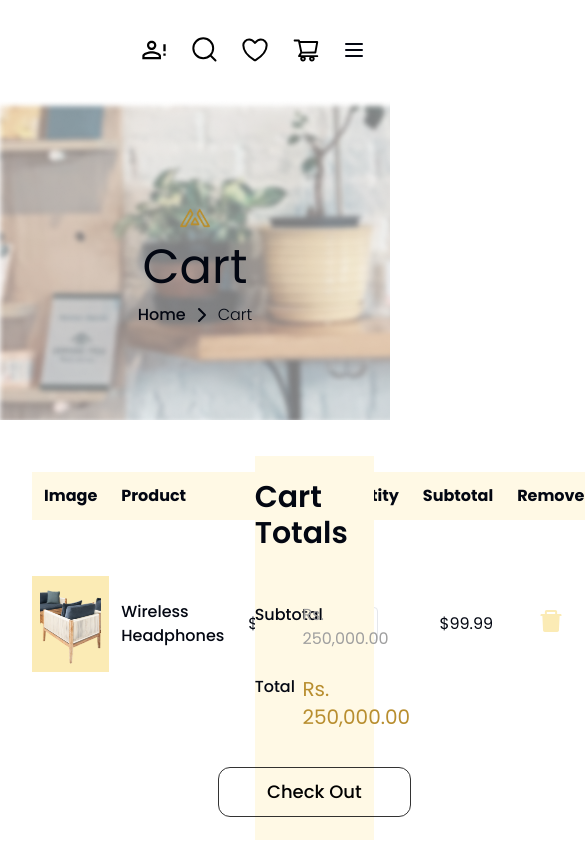
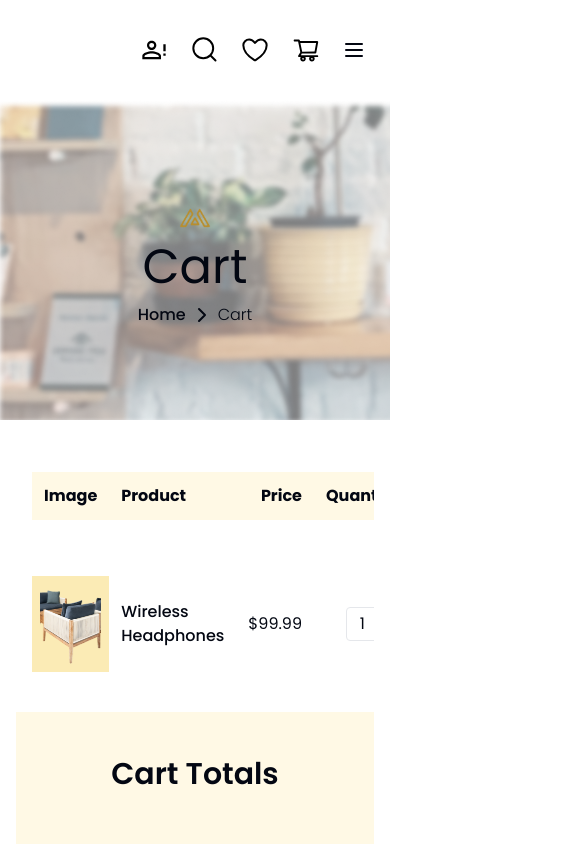
Before and after one commit to mrehanamjad/ui-ux_hackathon_giaic, a Next.js app: page /cart in a window 390 px wide. Shown: the top 844 px of the page, 585 px wide, since content can reach past the window. Built offline with nearby package versions, Linux system fonts and the light colour scheme.

Commit message:
responsive the card page

```diff
--- a/src/app/cart/page.tsx
+++ b/src/app/cart/page.tsx
@@ -11,11 +11,11 @@ function CartPage() {
     <div className="w-full">
       <PageHero name="Cart" />
       <Container className="p-9">
-        <div className="max-w-6xl w-full mx-auto min-h-96 grid grid-cols-3">
-          <div className="col-span-2 h-full w-full">
+        <div className="max-w-6xl w-full mx-auto min-h-96 grid grid-cols-1 lg:grid-cols-3">
+          <div className="lg:col-span-2 col-span-1 h-full w-full">
             <CartTable />
           </div>
-          <div className="col-span-1 bg-[#FFF9E5] h-full flex justify-center items-center flex-col gap-9 w-full">
+          <div className="col-span-1 bg-[#FFF9E5] h-full flex justify-center items-center flex-col gap-9 max-lg:py-5 max-lg:my-6 w-full">
             <h2 className="font-semibold text-3xl mb-4">Cart Totals</h2>
             <div className="grid grid-cols-3  gap-6">
                 <span className="font-medium col-span-1">Subtotal</span><span className="text-[#9F9F9F] col-span-2">Rs. 250,000.00</span>
@@ -46,8 +46,8 @@ export const CartTable = () => {
   ];
 
   return (
-    <div className="container mx-auto p-4">
-      <table className="w-full border-collapse">
+    <div className="container mx-auto p-4 max-sm:overflow-x-scroll">
+      <table className="w-full border-collapse ">
         <thead className="mb-4">
           <tr className="bg-[#FFF9E5] font-medium">
             <th className="p-3 text-left">Image</th>
```
